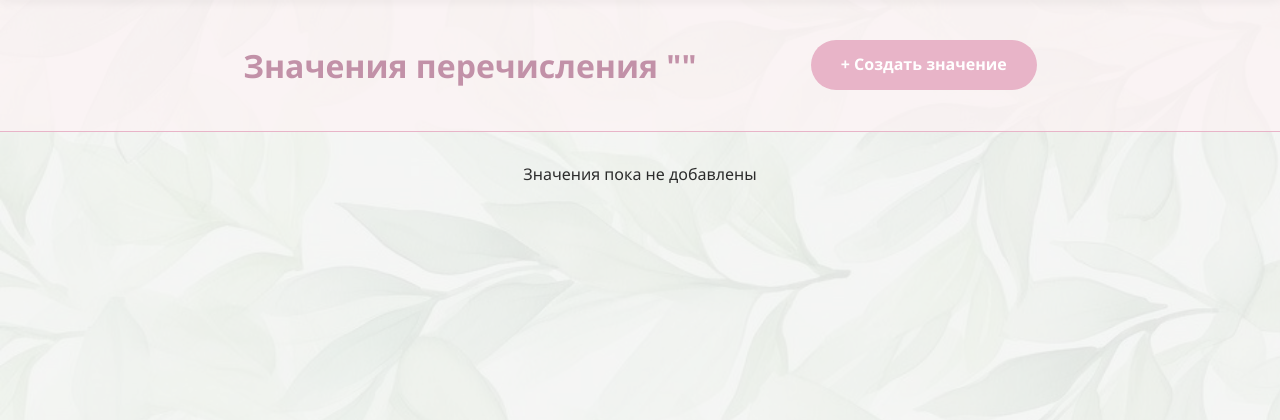
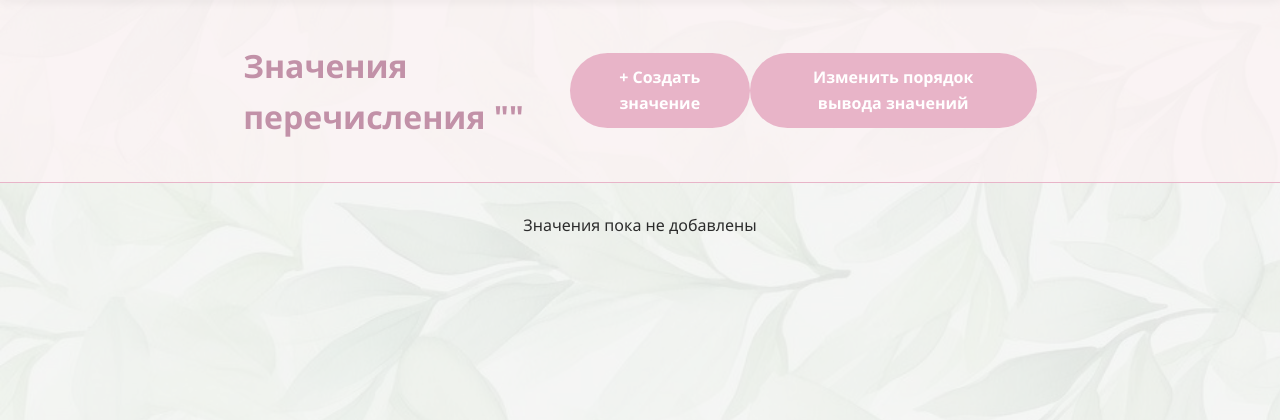
Before and after one commit to juuxi/beauty_salon, a Django app: template beauty_salon/templates/enumeration/enumeration_values.html in a window 1280 px wide. Shown: the part 74-494 px from the top of the page. Run offline with Django 5.2, Linux system fonts and the light colour scheme; the template is opened without the code that fills it, so the values that code supplies are empty.

Commit message:
add button on enum_values/node_params to switch to ordering

```diff
--- a/beauty_salon/templates/classifier_node/classifier_parameters.html
+++ b/beauty_salon/templates/classifier_node/classifier_parameters.html
@@ -7,6 +7,7 @@
 <div class="page-header">
     <h1 class="page-title">Параметры класса "{{ classifier.name }}"</h1>
     <a href="{% url 'master_dashboard:classifier_parameter-create' node_id=classifier.id %}" class="btn btn--primary open-modal-btn">+ Добавить параметр</a>
+    <a href="{% url 'master_dashboard:classifier_parameter-ordering' node_id=classifier.id %}" class="btn btn--primary open-modal-btn">Изменить порядок вывода параметров</a>
 </div>
 
 <div class="container">
--- a/beauty_salon/templates/enumeration/enumeration_values.html
+++ b/beauty_salon/templates/enumeration/enumeration_values.html
@@ -7,6 +7,7 @@
 <div class="page-header">
     <h1 class="page-title">Значения перечисления "{{ enumeration.name }}"</h1>
     <a href="{% url 'master_dashboard:enumeration_value-create' enumeration_id=enumeration.id %}" class="btn btn--primary open-modal-btn">+ Создать значение</a>
+    <a href="{% url 'master_dashboard:enumeration_value-ordering' enumeration_id=enumeration.id %}" class="btn btn--primary open-modal-btn">Изменить порядок вывода значений</a>
 </div>
 
 <div class="container">
```
